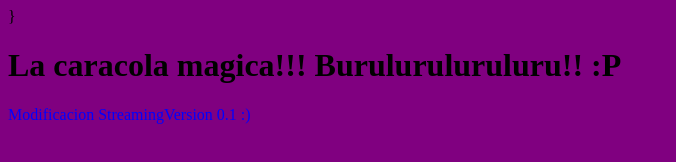
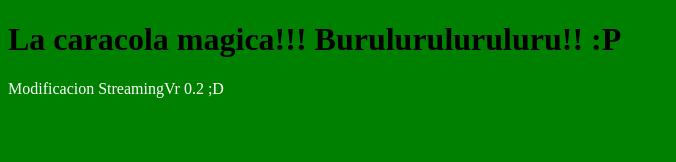
Before and after one commit to Fachi3/streaming-labsol, a plain HTML site: page html5simple.html in a window 1280 px wide. Shown: the whole page, without its empty margins (0-676 px from the left). Drawn offline with Linux system fonts and the light colour scheme.

Commit message:
Modificacion agregando con commit -am

```diff
--- a/html5simple.html
+++ b/html5simple.html
@@ -3,18 +3,19 @@
 <head>
 	<title>Prueba github</title>
 	<style type="text/css">
-body{background: purple}
-p{
-	color: blue
-}
+
+body{background: green}
+p{color: white}
+
 	</style>
-}
+
 </head>
 <body>
 <div>
 	<h1>La caracola magica!!! Buruluruluruluru!! :P</h1>
 
-	<p>Modificacion StreamingVersion 0.1 :)</p>
+	<p>Modificacion StreamingVr 0.2 ;D</p>
+
 </div>
 </body>
 </html>
```
